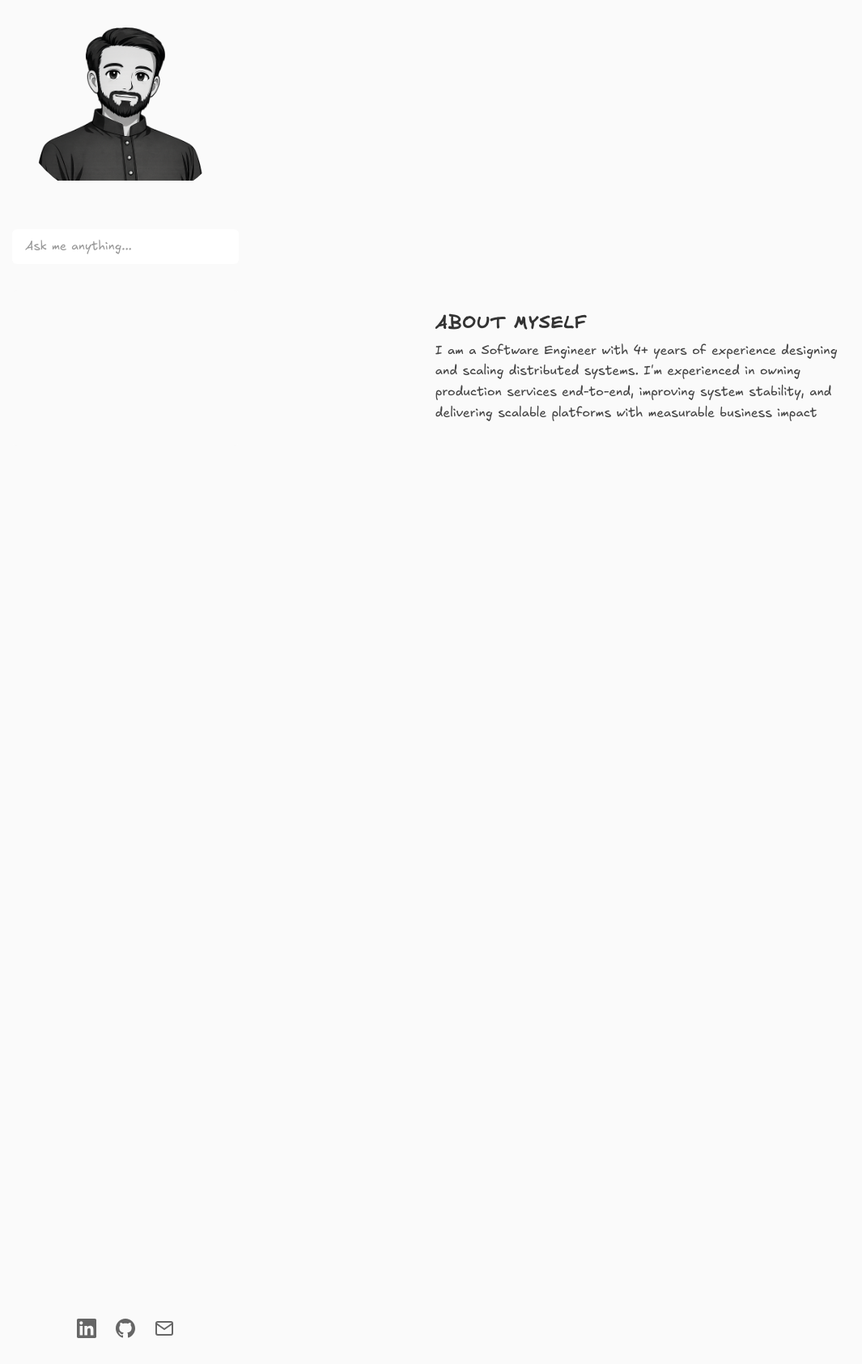
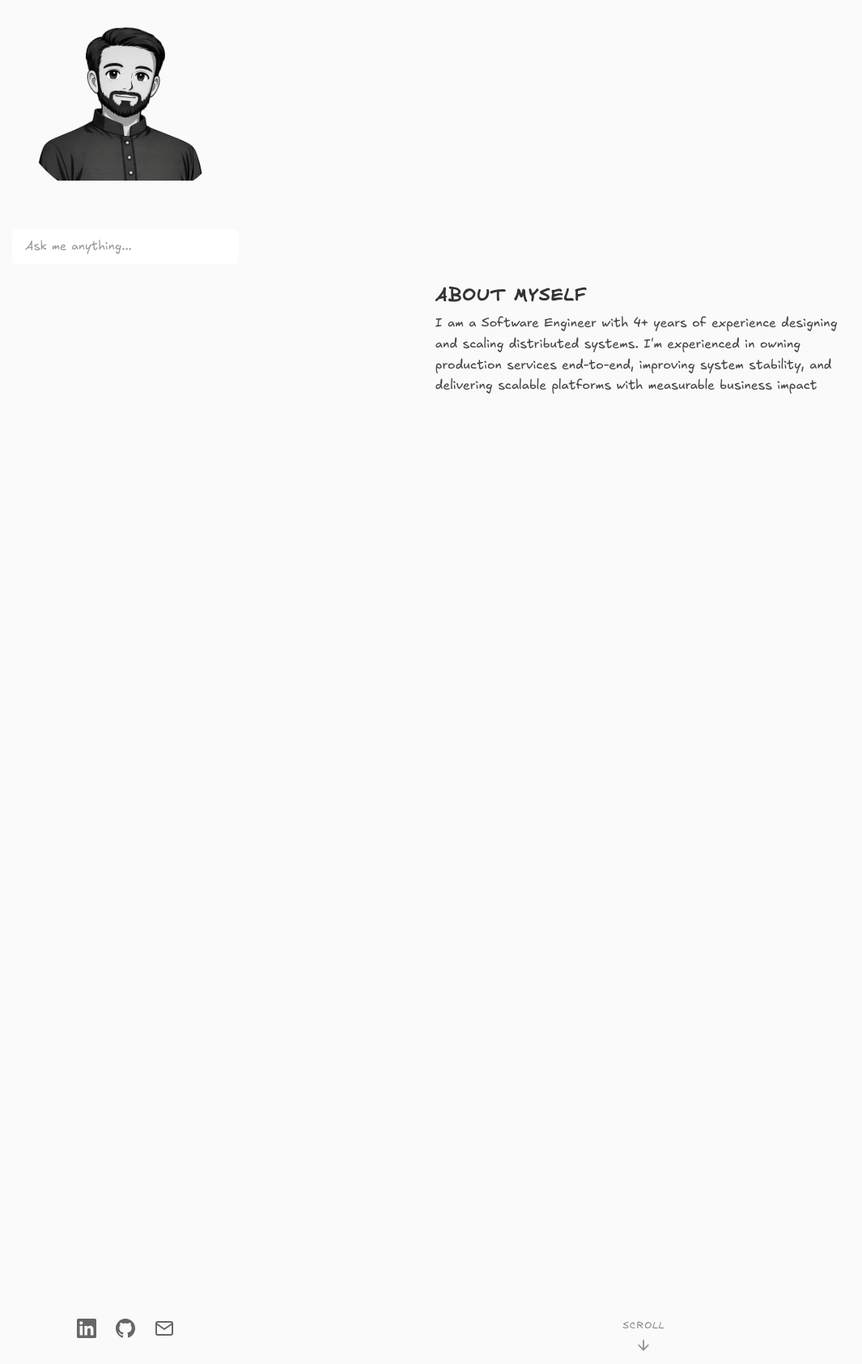
Before and after one commit to AsutoshPadhi/portfolio, a Flask app: page / in a window 1280 px wide. Shown: the part 916-2600 px from the top of the page at 81% size, without its empty margins (58-1123 px from the left). Run offline with Flask 3, Linux system fonts and the light colour scheme.

Commit message:
add scroll indication

```diff
--- a/static/styles.css
+++ b/static/styles.css
@@ -215,6 +215,33 @@ body {
   display: none;
 }
 
+.scroll-hint {
+  flex-shrink: 0;
+  display: flex;
+  flex-direction: column;
+  align-items: center;
+  gap: 0.25rem;
+  padding: 0.75rem 0 1rem;
+  color: #888;
+  font-size: 0.75rem;
+  letter-spacing: 0.08em;
+  text-transform: uppercase;
+  transition: opacity 0.3s ease;
+}
+
+.scroll-hint.at-end {
+  opacity: 0;
+  pointer-events: none;
+}
+
+.scroll-hint-icon {
+  animation: scroll-hint-bounce 2s ease-in-out infinite;
+}
+
+@keyframes scroll-hint-bounce {
+  0%, 100% { transform: translateY(0); }
+  50% { transform: translateY(4px); }
+}
 
 .content-header-inner h1 {
   margin: 0 0 0.25rem;
@@ -438,4 +465,8 @@ body {
   .page-footer {
     padding: 2rem 1.5rem 3rem;
   }
+
+  .scroll-hint {
+    display: none;
+  }
 }
--- a/templates/index.html
+++ b/templates/index.html
@@ -121,6 +121,10 @@
           <p class="vibe-coded">This website was entirely Vibe Coded</p>
         </footer>
       </div>
+      <div class="scroll-hint" aria-hidden="true">
+        <span class="scroll-hint-text">Scroll</span>
+        <svg class="scroll-hint-icon" xmlns="http://www.w3.org/2000/svg" width="20" height="20" viewBox="0 0 24 24" fill="none" stroke="currentColor" stroke-width="2" stroke-linecap="round" stroke-linejoin="round"><path d="M12 5v14M19 12l-7 7-7-7"/></svg>
+      </div>
     </main>
   </div>
   <script>
@@ -151,6 +155,22 @@
         if (e.key === 'Enter') sendQuery();
       });
     })();
+
+    (function() {
+      var scrollEl = document.querySelector('.right-panel-scroll');
+      var hintEl = document.querySelector('.scroll-hint');
+      if (!scrollEl || !hintEl) return;
+
+      function updateHint() {
+        var threshold = 40;
+        var atEnd = scrollEl.scrollTop + scrollEl.clientHeight >= scrollEl.scrollHeight - threshold;
+        hintEl.classList.toggle('at-end', atEnd);
+      }
+
+      scrollEl.addEventListener('scroll', updateHint);
+      window.addEventListener('resize', updateHint);
+      updateHint();
+    })();
   </script>
 </body>
 </html>
```
